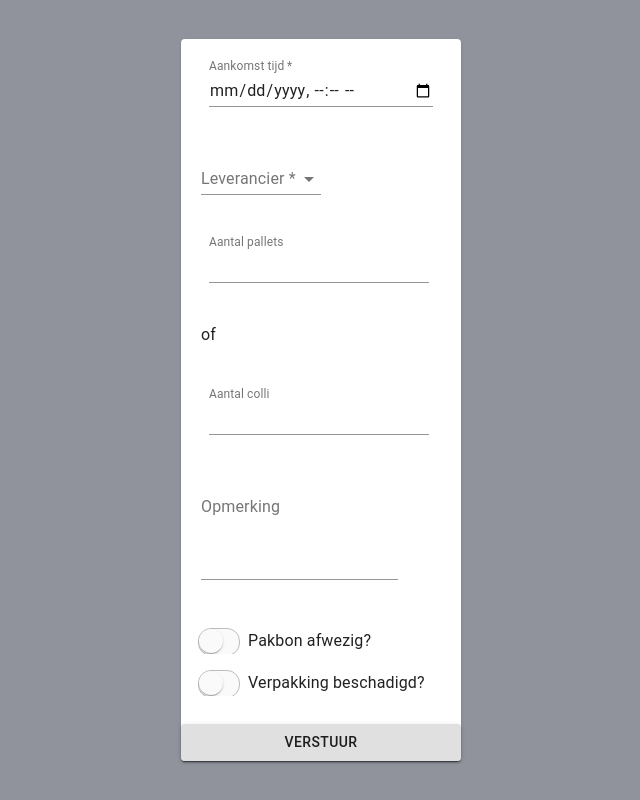
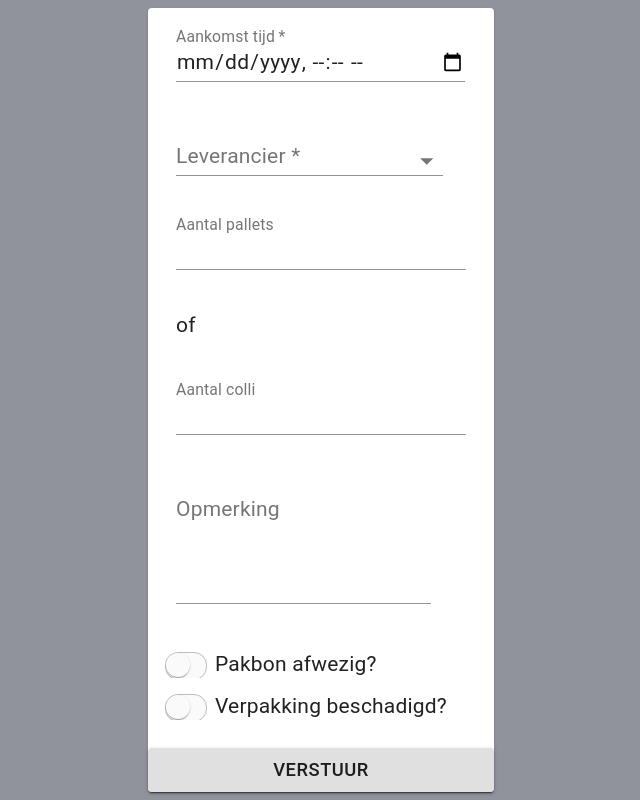
Before and after one commit to ruben-school/Borgh-demo, a React (Create React App) app: page /Borgh-demo/doorvoertijdenform in a window 1280 px wide. Shown: the whole page, without its empty margins (319-959 px from the left). Built offline with nearby package versions, Linux system fonts and the light colour scheme.

Commit message:
Add styling bigger font and alignment

```diff
--- a/src/Components/DoorvoerForm.js
+++ b/src/Components/DoorvoerForm.js
@@ -19,7 +19,6 @@ const useStyles = makeStyles((theme) => ({
   textField: {
     marginLeft: theme.spacing(1),
     marginRight: theme.spacing(1),
-    color: "red",
   },
 }));
 
@@ -66,11 +65,8 @@ export default function DoorvoerForm() {
             {...register("DATUMTIJD")}
           />
         </Grid>
-        <Grid item xs={12}>
-          <FormControl className={classes.margin}>
-            <InputLabel htmlFor="demo-customized-textbox"></InputLabel>
-          </FormControl>
-          <FormControl className={classes.margin} style={{minWidth: 120}}>
+        <Grid item xs={12} className={classes.textField}>
+          <FormControl style={{minWidth: "92%"}}>
             <InputLabel id="demo-customized-select-label">Leverancier *</InputLabel>
             <Select
               labelId="demo-customized-select-label"
@@ -96,7 +92,7 @@ export default function DoorvoerForm() {
             {...register("NPALLETS")}
           />
         </Grid>
-        <Grid item xs={12}>
+        <Grid item xs={12} className={classes.textField}>
             <Typography>of</Typography>
         </Grid>
         <Grid item xs={12} >
@@ -111,7 +107,7 @@ export default function DoorvoerForm() {
             {...register("NCOLLI")}
           />
         </Grid>
-        <Grid item xs={12} >
+        <Grid item xs={12} className={classes.textField} >
           <TextField
             id="opmerking"
             label="Opmerking"
--- a/src/Components/form.css
+++ b/src/Components/form.css
@@ -1,5 +1,5 @@
 .form {
-    width: 500px;
+    width: 600px;
    }
 .media {
     max-width: 15%;
--- a/src/index.css
+++ b/src/index.css
@@ -7,6 +7,10 @@ body {
   -moz-osx-font-smoothing: grayscale;
 }
 
+html {
+  font-size: 21px;
+}
+
 code {
   font-family: source-code-pro, Menlo, Monaco, Consolas, 'Courier New',
     monospace;
```
Also changed, not shown: 5 other files (tests, documents, lock files or other folders).
